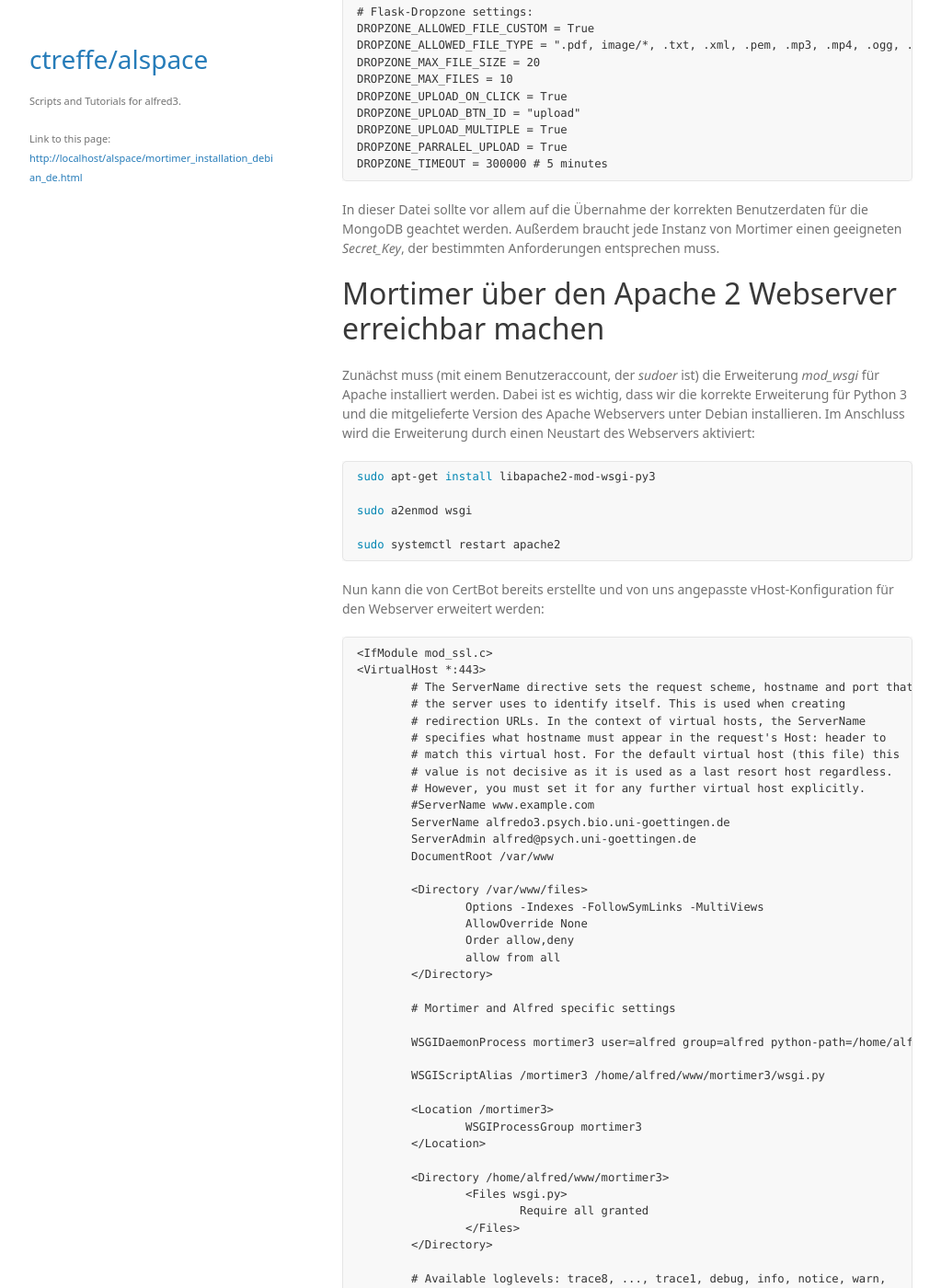
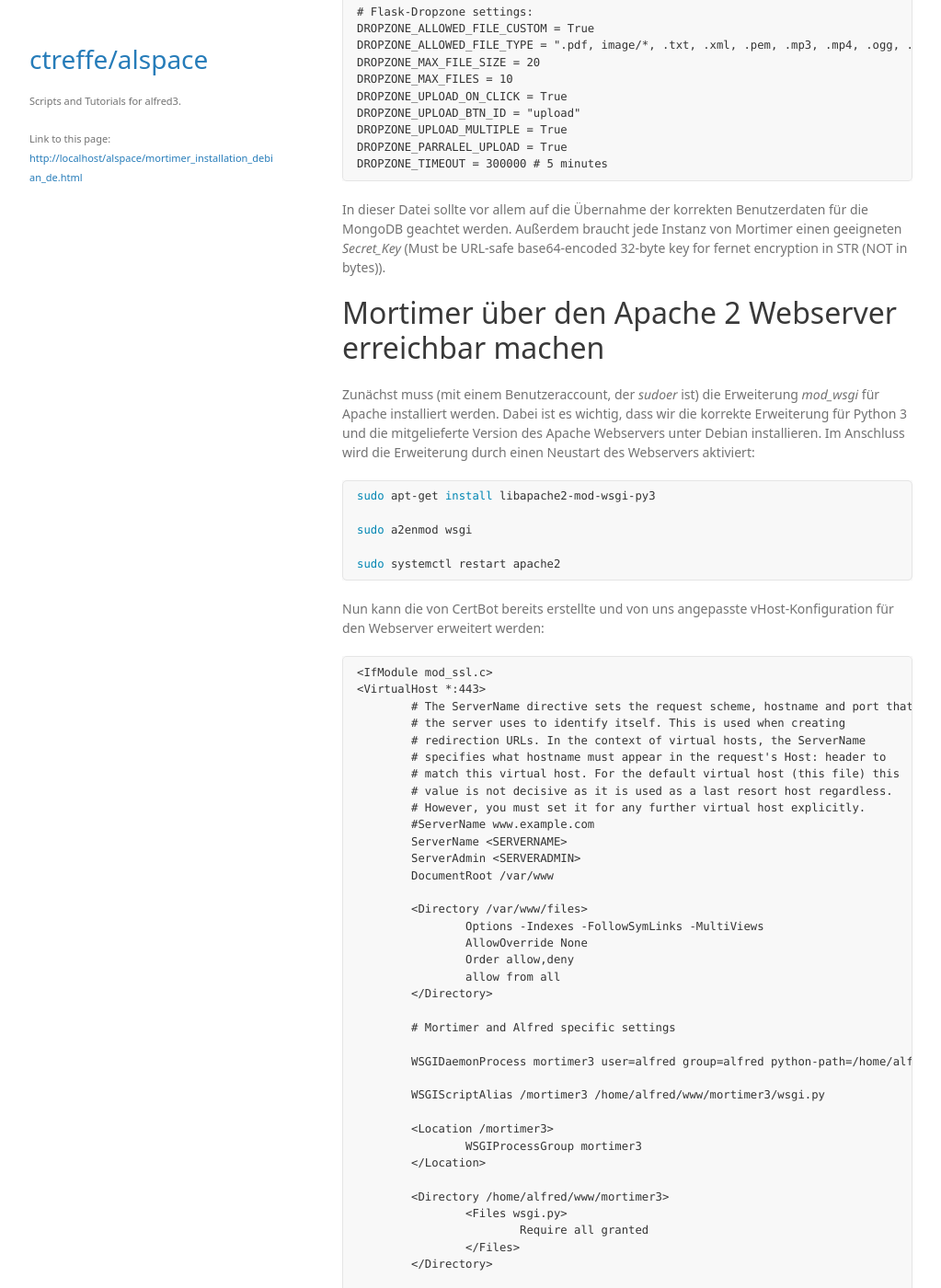
Before and after one commit to ctreffe/alspace, a Jekyll site: the page built from mortimer_installation_debian_de.md, in a window 1280 px wide and 1400 px high, scrolled down 17566 px. Shown: the whole window at 92% size, without its empty margins (128-1151 px from the left). Built offline with Jekyll 4.4.1, drawn with Linux system fonts in a browser that asks for light colours; some web fonts are replaced; our own code applies the rules of GitHub Pages for plain Markdown files; some of the changed text lies outside the part shown.

Commit message:
Improve mortimer installation guide

````diff
--- a/mortimer_installation_debian_de.md
+++ b/mortimer_installation_debian_de.md
@@ -858,7 +858,7 @@ DROPZONE_PARRALEL_UPLOAD = True
 DROPZONE_TIMEOUT = 300000 # 5 minutes
 ```
 
-In dieser Datei sollte vor allem auf die Übernahme der korrekten Benutzerdaten für die MongoDB geachtet werden. Außerdem braucht jede Instanz von Mortimer einen geeigneten _Secret\_Key_, der bestimmten Anforderungen entsprechen muss.
+In dieser Datei sollte vor allem auf die Übernahme der korrekten Benutzerdaten für die MongoDB geachtet werden. Außerdem braucht jede Instanz von Mortimer einen geeigneten _Secret\_Key_ (Must be URL-safe base64-encoded 32-byte key for fernet encryption in STR (NOT in bytes)).
 
 ## Mortimer über den Apache 2 Webserver erreichbar machen
 
@@ -885,8 +885,8 @@ Nun kann die von CertBot bereits erstellte und von uns angepasste vHost-Konfigur
         # value is not decisive as it is used as a last resort host regardless.
         # However, you must set it for any further virtual host explicitly.
         #ServerName www.example.com
-        ServerName alfredo3.psych.bio.uni-goettingen.de
-        ServerAdmin alfred@psych.uni-goettingen.de
+        ServerName <SERVERNAME>
+        ServerAdmin <SERVERADMIN>
         DocumentRoot /var/www
 
         <Directory /var/www/files>
````
